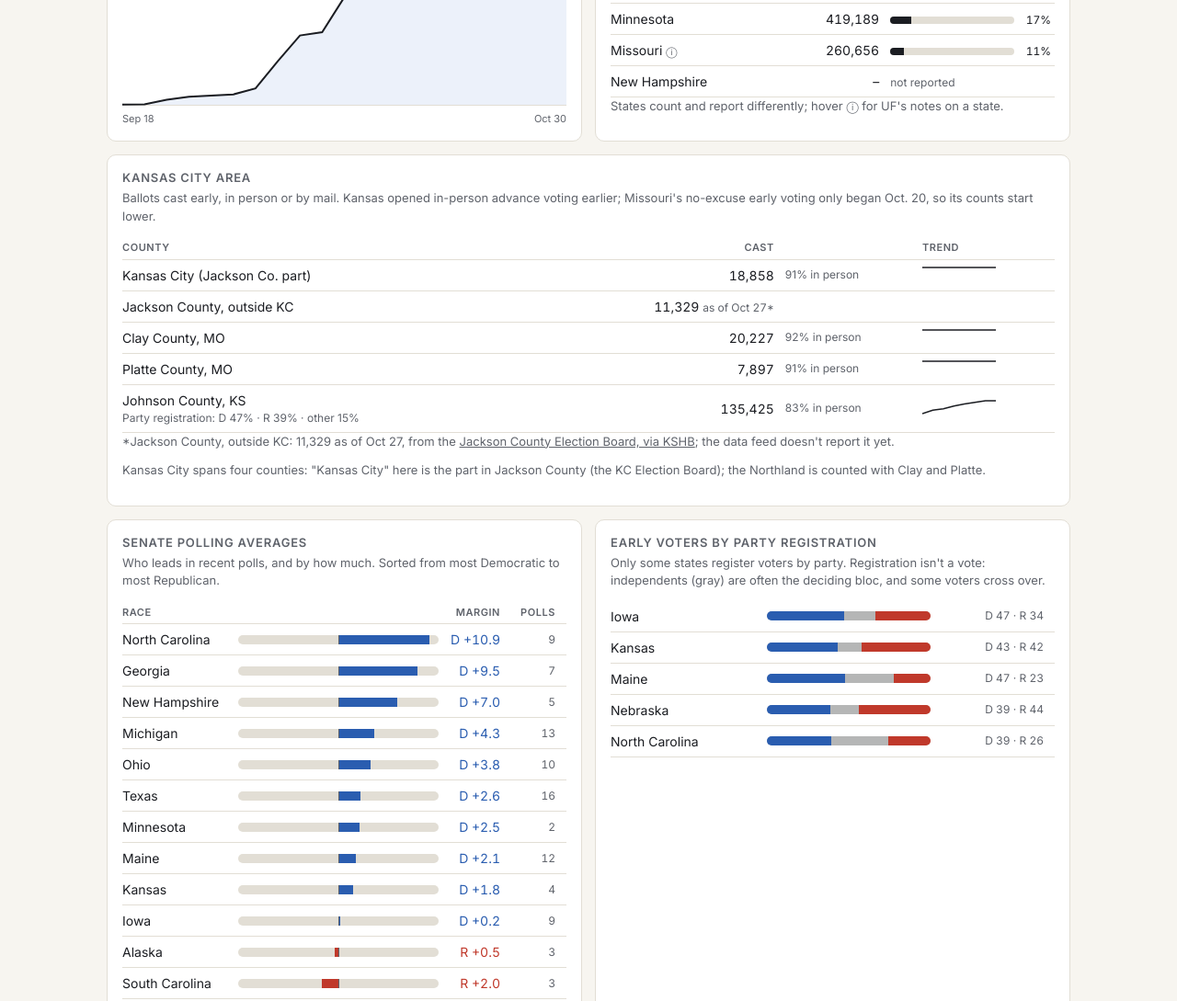
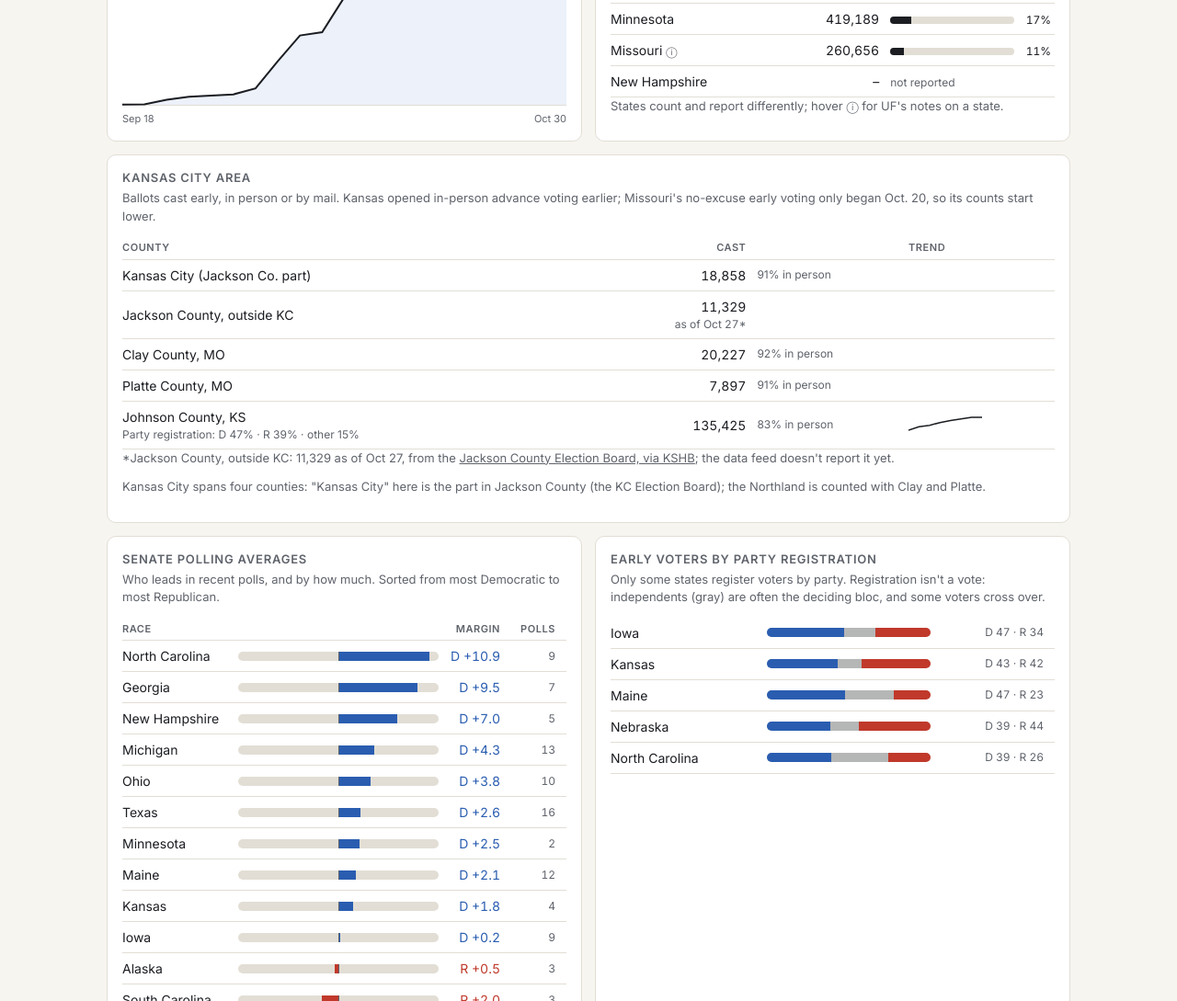
Before and after one commit to abholder/elections, a plain HTML site: page index.html in a window 1280 px wide. Shown: the part 1063-2152 px from the top of the page at 92% size. Drawn offline with Linux system fonts and the light colour scheme.

Commit message:
KC area card: align the Jackson County number; hide flat trend lines
The 'as of' date now sits under the number instead of beside it, so the
Cast column lines up. Trend lines only appear once a county's count has
changed between days.

Co-Authored-By: Claude Opus 5.5 <noreply@anthropic.com>
Claude-Session: https://claude.ai/code/session_012Eam6oPHVdQm37bTEQBxnH

```diff
--- a/app.js
+++ b/app.js
@@ -215,7 +215,7 @@ function lineChart(points) {
 
 // Kansas City-area counties (Jackson, Clay, Platte in MO; Johnson in KS).
 function sparkline(values) {
-  if (values.length < 2) return "";
+  if (values.length < 2 || Math.min(...values) === Math.max(...values)) return ""; // need a change to show a trend
   const max = Math.max(...values) || 1, W = 80, H = 20;
   const pts = values.map((v, i) => `${((i / (values.length - 1)) * W).toFixed(1)},${(H - (v / max) * (H - 2)).toFixed(1)}`).join(" ");
   return `<svg class="spark" viewBox="0 0 ${W} ${H}" preserveAspectRatio="none" aria-hidden="true"><polyline points="${pts}" fill="none" stroke="var(--ink)" stroke-width="1.5" vector-effect="non-scaling-stroke"/></svg>`;
@@ -232,7 +232,7 @@ function renderLocalEarly(ev) {
     let extra = "";
     if (c.manual) {
       notes.push(`${c.label}: ${fmt(c.voted_all)} as of ${shortDate(c.manual.as_of)}, from the <a href="${esc(c.manual.url)}">${esc(c.manual.source)}</a>; the data feed doesn't report it yet.`);
-      extra = ` <span class="note">as of ${shortDate(c.manual.as_of)}*</span>`;
+      extra = `<span class="note sub-num">as of ${shortDate(c.manual.as_of)}*</span>`;
     }
     const party = c.voted_dem || c.voted_rep
       ? `<div class="note">Party registration: D ${Math.round((c.voted_dem / c.voted_all) * 100)}% · R ${Math.round((c.voted_rep / c.voted_all) * 100)}% · other ${Math.round((c.voted_none / c.voted_all) * 100)}%</div>` : "";
--- a/style.css
+++ b/style.css
@@ -188,3 +188,4 @@ h1 { font: 700 clamp(30px, 5vw, 44px)/1.1 var(--serif); margin: 6px 0 6px; lette
 .official { margin-top: auto; padding-top: 6px; font-size: 12px; text-align: right; }
 .official a { color: var(--muted); text-decoration: none; white-space: nowrap; }
 .official a:hover { color: var(--ink); text-decoration: underline; }
+.ev-table .sub-num { display: block; font-size: 11px; font-weight: 400; white-space: nowrap; }
```
